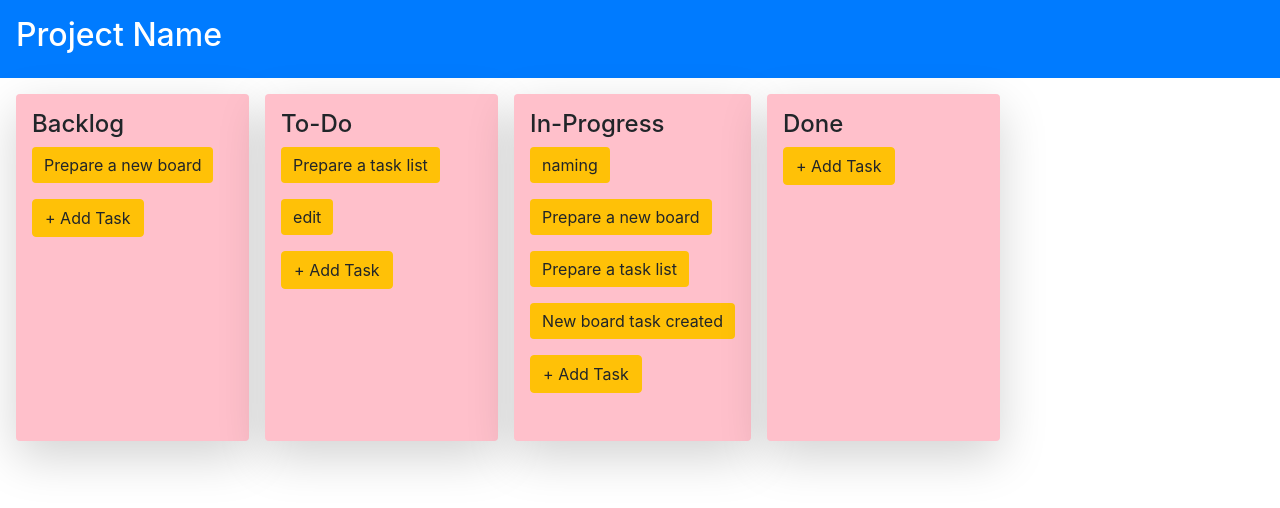
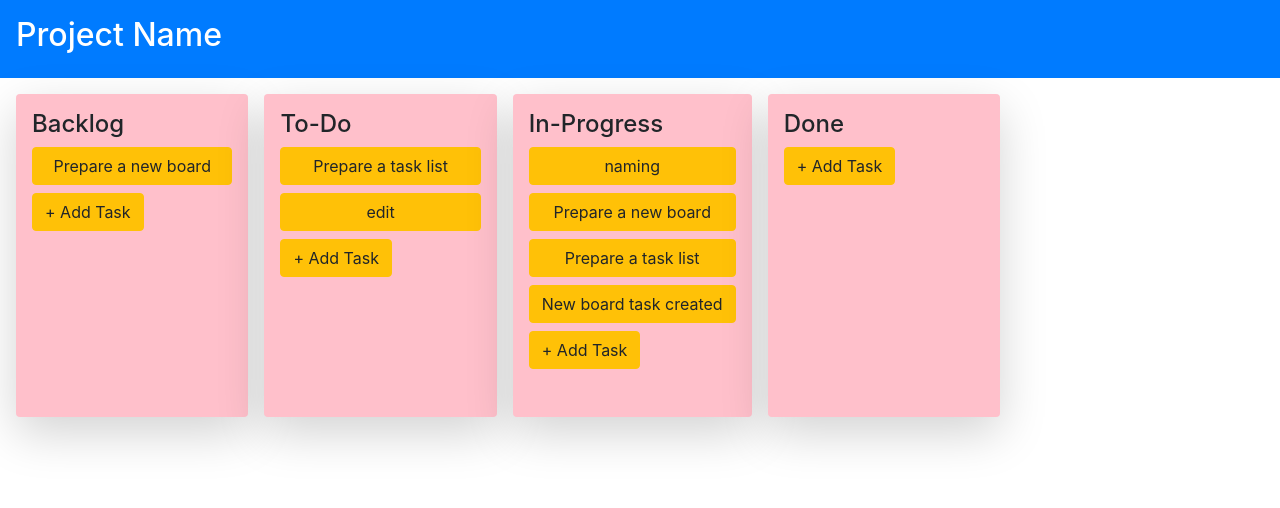
Before and after one commit to hazalonler/F2, a React (Create React App) app: page / in a window 1280 px wide. Shown: the top 508 px of the page. Built offline with nearby package versions, Linux system fonts and the light colour scheme.

Commit message:
Priority feature was added to tasks in order to arrange them in the list

```diff
--- a/src/components/Board/BoardList.js
+++ b/src/components/Board/BoardList.js
@@ -8,20 +8,31 @@ import { useDrop } from "react-dnd";
 const BoardList =  ({listId, name, style}) => {
 
     const board = BoardClient.getBoardConfig().listConfig;
+    const tasks = BoardClient.getTasks();
     const tasksByList = BoardClient.getTasksByListId(listId);
 
-    const [tasksOnBoard, setTasksOnBoard] = useState(tasksByList);
+    let [tasksOnBoard, setTasksOnBoard] = useState(tasksByList);
 
     const addNewTaskHandler = (newTask) => {
         const enteredTask = {
             ...newTask,
             listId: listId,
+            id: Math.random().toString(),
+            priorty: tasksOnBoard[tasksOnBoard.length-1].priorty + 1,
         };
+        BoardClient.pushTasks(enteredTask);
 
         setTasksOnBoard(prevTasks => {
-            return [enteredTask, ...prevTasks]
+            return [enteredTask, ...prevTasks] });
+
+    };
+
+    const refresh = useCallback(() => {
+        setTasksOnBoard(_ => {
+            console.log("Refreshing: " + listId);
+            return BoardClient.getTasksByListId(listId);
         });
-    };
+    });
 
     const moveListItem = useCallback(
         (dragIndex, hoverIndex) => {
@@ -37,6 +48,8 @@ const BoardList =  ({listId, name, style}) => {
         [tasksOnBoard],
     );
 
+    let deletedTask = {};
+/*
     const [{isOver}, drop] = useDrop({
         accept: "ITEM",
         canDrop: (item, monitor) => {
@@ -45,32 +58,38 @@ const BoardList =  ({listId, name, style}) => {
             const listIndex = board.findIndex(si => si.id === listId);
             return [itemIndex+1, itemIndex-1, itemIndex].includes(listIndex);
         },
+
         drop: (item, monitor) => {
-            console.log("drop: item:" + JSON.stringify(item));
+            console.log("start-drop: item:" + JSON.stringify(item));
             setTasksOnBoard(prevState => {
-                const newItems = prevState
-                    .filter(i => i.id !== item.id)
-                    .concat({...item, listId: listId});
-                return [...newItems];
+                item.listId = listId;
+                console.log("end-drop: item:" + JSON.stringify(item));
+                BoardClient.update(item);
+                return BoardClient.getTasksByListId(listId)
             })
         },
         collect: monitor => ({
             isOver: monitor.isOver()
         })
     });
+*/
+    console.log(deletedTask);
 
-    const className = isOver ? "bg-info" : "list-unstyled";
+    if (deletedTask.length !== 0 && deletedTask.listId === listId) {
+        tasksOnBoard = tasksOnBoard.filter(task => task !== deletedTask);
+    };
+
+    const className = false ? "list-unstyled bg-info" : "list-unstyled";
 
     return(
         <div className="col-lg mt-3 ml-3 shadow-lg p-3 rounded" style={style} >
             <h4>{name}</h4>
-            <ul className={`${className}`} ref={drop}>
-                {tasksOnBoard.map((task, index) => (
+            <ul className={`${className}`}>
+                {tasksOnBoard.map((task) => (
                     <ListItem
                         key={task.id}
-                        index={index}
                         item={task}
-                        moveListItem={moveListItem}
+                        refresh={refresh}
                     />
                 ))}
                 <NewTask onAddTask={addNewTaskHandler}/>
--- a/src/components/Board/ListItem.js
+++ b/src/components/Board/ListItem.js
@@ -1,23 +1,20 @@
 import { Fragment, useRef, useState } from "react";
 import { useDrag, useDrop } from "react-dnd";
 import Window from "./Window";
+import BoardClient from "../../store/BoardClient";
 
-const ListItem = ({item, index, moveListItem}) => {
+const ListItem = ({item, refresh}) => {
 
     const ref = useRef(null);
 
-    const [, dropRef] = useDrop({
+    const [ { isOver }, dropRef] = useDrop({
         accept: "ITEM",
-        hover(item, monitor) {
+        hover(dragItem, monitor) {
             if (!ref.current) {
                 return;
             }
 
-            const dragIndex = item.index;
-            const hoverIndex = index;
-
-
-            if (dragIndex === hoverIndex) {
+            if(dragItem.id === item.id) {
                 return;
             }
 
@@ -26,25 +23,33 @@ const ListItem = ({item, index, moveListItem}) => {
             const mousePosition = monitor.getClientOffset();
             const hoverClientY = mousePosition.y - hoveredRect.top;
 
-            if (dragIndex < hoverIndex && hoverClientY < hoverMiddleY) {
-                return;
+            if (hoverClientY < hoverMiddleY) {
+                dragItem.priorty = item.priorty + 1
             }
 
-            if (dragIndex > hoverIndex && hoverClientY < hoverMiddleY) {
-                return;
+            if (hoverClientY > hoverMiddleY) {
+                dragItem.priorty = item.priorty - 1
             }
 
-            moveListItem(dragIndex, hoverIndex);
-            item.index = hoverIndex;
-        }
+            dragItem.listId = item.listId;
+            BoardClient.update(dragItem);
+            refresh(); // item in oldugu listi refresh ediyor
+        },
+
+        collect: (monitor) => ({
+            isOver: monitor.isOver(),
+        }),
     });
 
     const [{isDragging}, dragRef] = useDrag(() => ({
         type: "ITEM",
-        item: {...item, index},
+        item: {...item},
         collect: (monitor) => ({
             isDragging: monitor.isDragging(),
         }),
+        end (item, monitor) {
+            refresh(); // dragitem in oldugu listi refresh ediyor
+        }
     }));
 
     const [show, setShow] = useState(false);
@@ -59,12 +64,12 @@ const ListItem = ({item, index, moveListItem}) => {
         <Fragment>
             <div
                 type="button"
-                className="btn btn-warning mb-3"
-                style={{border: isDragging ? "2px solid grey" : "0px"}}
+                className="d-flex flex-column"
+                style={{opacity: isDragging || isOver ? "0" : "1"}}
                 ref={ref}
                 onClick={onOpen}
             >
-                {item.name}
+                <div className="btn btn-warning mb-2">{item.name}</div>
             </div>
             <Window
                 item={item}
--- a/src/store/BoardClient.js
+++ b/src/store/BoardClient.js
@@ -38,42 +38,49 @@ class BoardClient {
               name: "Prepare a new board",
               date: new Date(2023, 4, 3),
               listId: 'e1',
+              priorty: 1000,
           },
           {
               id: '2',
               name: "Prepare a task list",
               date: new Date(2023, 5, 6),
               listId: 'e2',
+              priorty: 1000,
           },
           {
               id: '3',
               name: "naming",
               date: new Date(2022, 5, 6),
               listId: 'e3',
+              priorty: 1000,
           },
           {
               id: '4',
               name: "Prepare a new board",
               date: new Date(2021, 4, 3),
               listId: 'e3',
+              priorty: 2000,
           },
           {
               id: '5',
               name: "edit",
               date: new Date(2023, 5, 8),
               listId: 'e2',
+              priorty: 2000,
           },
           {
-            id: '6',
+              id: '6',
               name: "Prepare a task list",
               date: new Date(2023, 7, 6),
               listId: 'e3',
+              priorty: 3000,
           },
           {
-            id: '7',
-            name: "New board task created",
-            date: new Date(2019, 4, 3),
-            listId: 'e3',
+              id: '7',
+              name: "New board task created",
+              date: new Date(2019, 4, 3),
+              listId: 'e3',
+              priorty: 4000,
           },
         ];
 
@@ -88,11 +95,21 @@ class BoardClient {
     }
 
     getTasksByListId (listId) {
-      return this.tasks.filter(task => task.listId === listId);
+      const result = this.tasks.filter(task => task.listId === listId).sort((a, b) => a.priorty - b.priorty);
+      console.log("getTaskByListId: " + JSON.stringify(result));
+      return result;
     }
 
     pushTasks (task) {
-      return this.tasks.concat(task);
+      const newTasks = this.tasks.concat(task);
+      console.log(newTasks);
+    }
+
+    update (task) {
+      const existingTask = this.tasks.find(t => t.id === task.id)
+      existingTask.listId = task.listId;
+      existingTask.priorty = task.priorty;
+      console.log(this.tasks);
     }
 };
 
```
